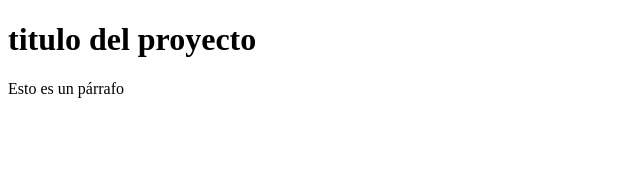
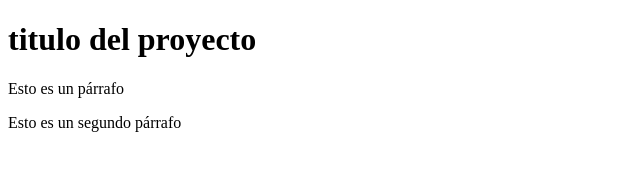
Before and after one commit to oximet/ProyectoWeb, a plain HTML site: page index.html in a window 1280 px wide. Shown: the whole page, without its empty margins (0-640 px from the left). Drawn offline with Linux system fonts and the light colour scheme.

Commit message:
Update index.html
commit desde gitHub

```diff
--- a/index.html
+++ b/index.html
@@ -9,5 +9,6 @@
 <body>
     <h1>titulo del proyecto</h1>
     <p>Esto es un párrafo</p>
+    <p>Esto es un segundo párrafo<p>
 </body>
 </html>
```
